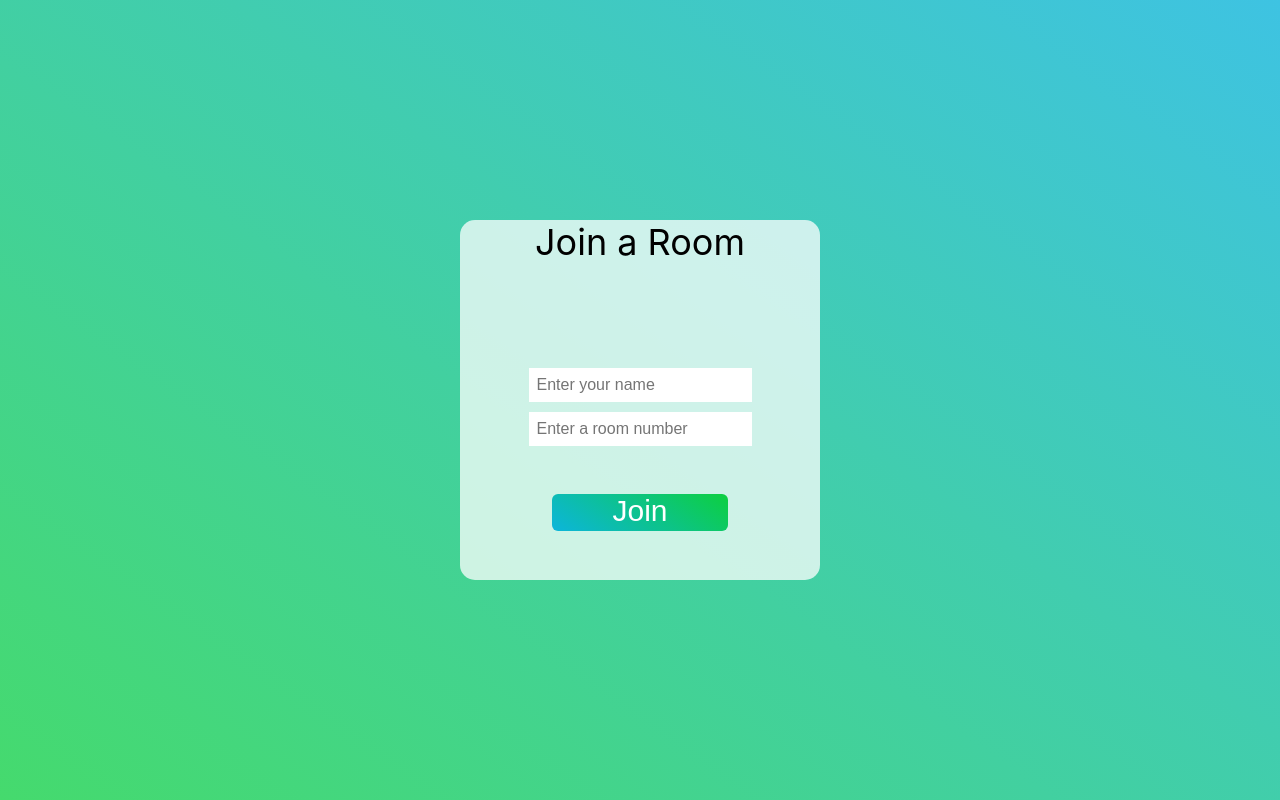
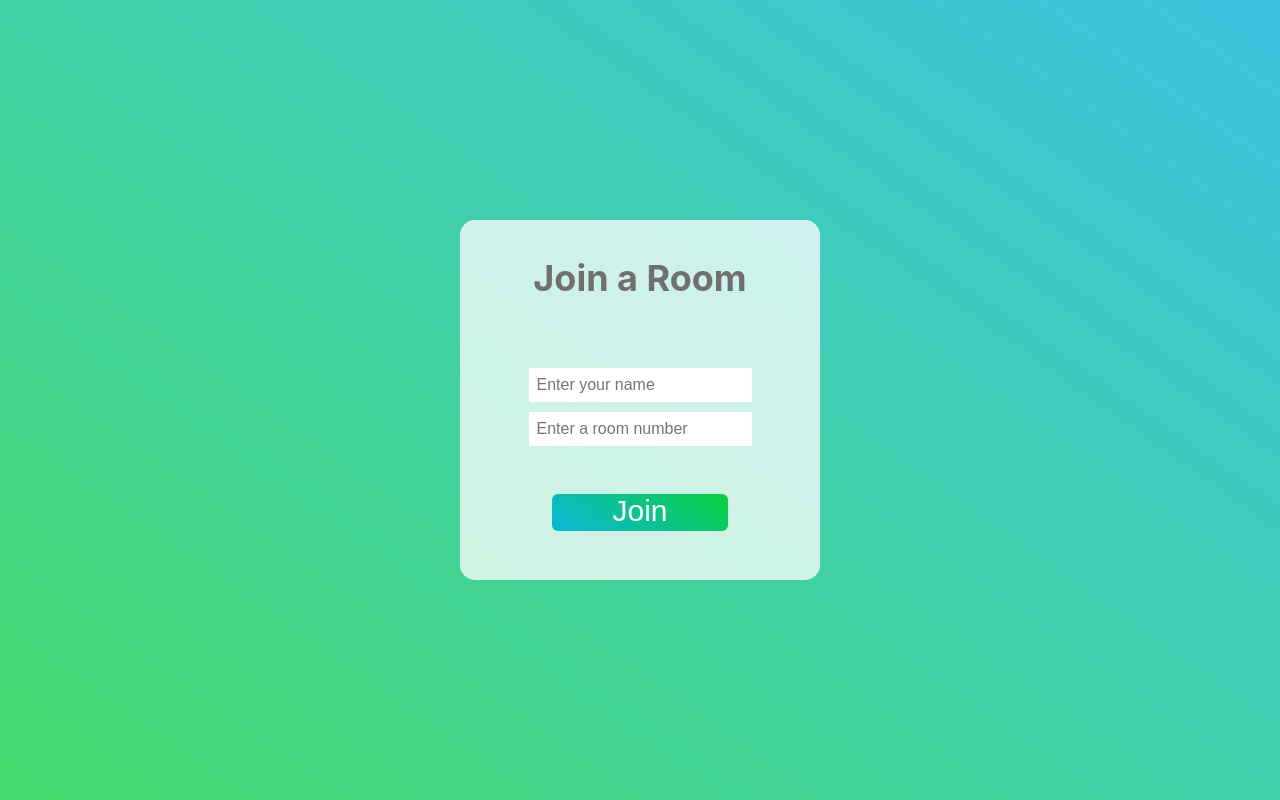
Before and after one commit to Julianmenav/websockets-chat, a React (Create React App) app in the folder client/: page /#/ in a window 1280 px wide. Built offline with nearby package versions, Linux system fonts and the light colour scheme; no server answers.

Commit message:
fix(client): fix form header style

```diff
--- a/client/src/App.css
+++ b/client/src/App.css
@@ -27,12 +27,9 @@
   font-size: 1.8em;
 }
 
-.roomFormHeader > span {
+.roomFormHeader > p {
   color: rgb(112, 112, 112);
   font-weight: bold;
-}
-
-.roomFormHeader span{
   margin-top: 1em;
 }
 
```
